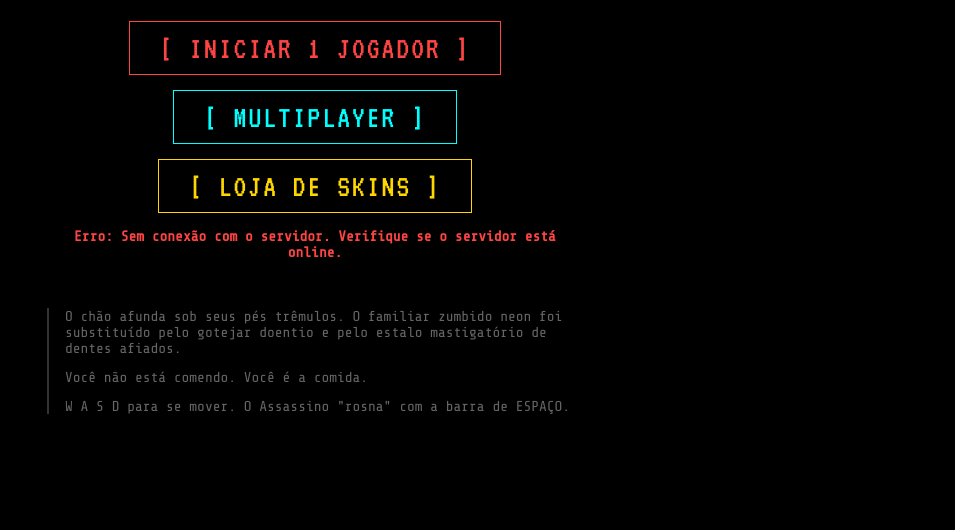
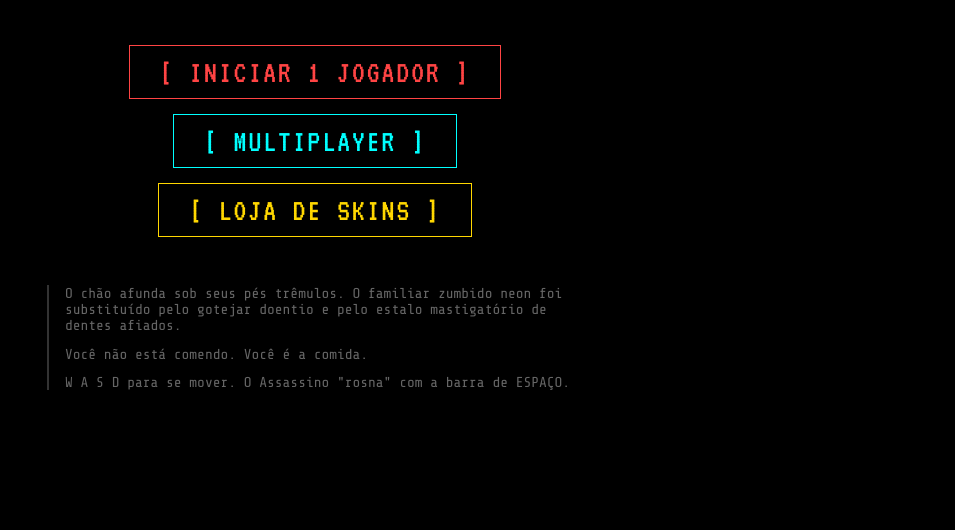
Before and after one commit to ivanphilipe24/pepe, a website: page index.html in a window 1280 px wide. Shown: the part 270-800 px from the top of the page, without its empty margins (325-1280 px from the left). Drawn offline with nearby package versions, Linux system fonts and the light colour scheme; no server answers.

Commit message:
Add files via upload

```diff
--- a/index.html
+++ b/index.html
@@ -5,6 +5,7 @@
     <meta name="viewport" content="width=device-width, initial-scale=1.0">
     <title>ANTIGRAVITY</title>
     <link rel="stylesheet" href="style.css">
+    <link rel="icon" href="data:,">
 </head>
 <body>
 
@@ -69,7 +70,7 @@
                 <button class="mp-cancel-btn" style="margin-top: 15px; font-size: 1rem;">[ ABANDONAR ]</button>
             </div>
 
-            <div id="mp-error" style="color:#ff4444; margin-top:15px; font-size:0.9rem; font-weight: bold; text-shadow: 0 0 5px #000; display: none;"></div>
+
 
             <div class="lore">
                 <p>O chão afunda sob seus pés trêmulos. O familiar zumbido neon foi substituído pelo gotejar doentio e pelo estalo mastigatório de dentes afiados.</p>
--- a/js/socket.js
+++ b/js/socket.js
@@ -5,11 +5,12 @@ const Net = (() => {
     let opponentData = null;
     let roomCode = null;
 
-    // URL do servidor (Altere para a URL do Render/Railway quando hospedar)
-    const SERVER_URL = "http://localhost:3000";
+    // URL do servidor (Dinâmica para funcionar local e remoto)
+    const SERVER_URL = window.location.origin;
 
     function init() {
-        console.log("Tentando conectar ao servidor:", SERVER_URL);
+        // Silencioso
+        // console.log("Tentando conectar ao servidor:", SERVER_URL);
 
         try {
             socket = io(SERVER_URL, {
@@ -17,8 +18,8 @@ const Net = (() => {
                 timeout: 10000
             });
         } catch (e) {
-            console.error("Erro ao carregar Socket.io:", e);
-            _showError("Erro técnico: Biblioteca Socket.io não encontrada.");
+            // console.error("Erro ao carregar Socket.io:", e);
+            // _showError("Erro técnico: Biblioteca Socket.io não encontrada.");
             return;
         }
 
@@ -30,8 +31,7 @@ const Net = (() => {
         });
 
         socket.on('connect_error', () => {
-            console.warn("Ambiente GitHub Pages detectado ou Servidor Offline.");
-            _showError("Erro: Sem conexão com o servidor. Verifique se o servidor está online.");
+            // Silencioso se estiver offline
         });
 
         socket.on('roomCreated', (data) => {
@@ -198,9 +198,10 @@ const Net = (() => {
     }
 
     function _showError(msg) {
-        const errEl = document.getElementById('mp-error');
-        errEl.textContent = msg;
-        errEl.style.display = 'block';
+        // Desativado a pedido do usuário
+        // const errEl = document.getElementById('mp-error');
+        // errEl.textContent = msg;
+        // errEl.style.display = 'block';
     }
 
     // API Pública
```
